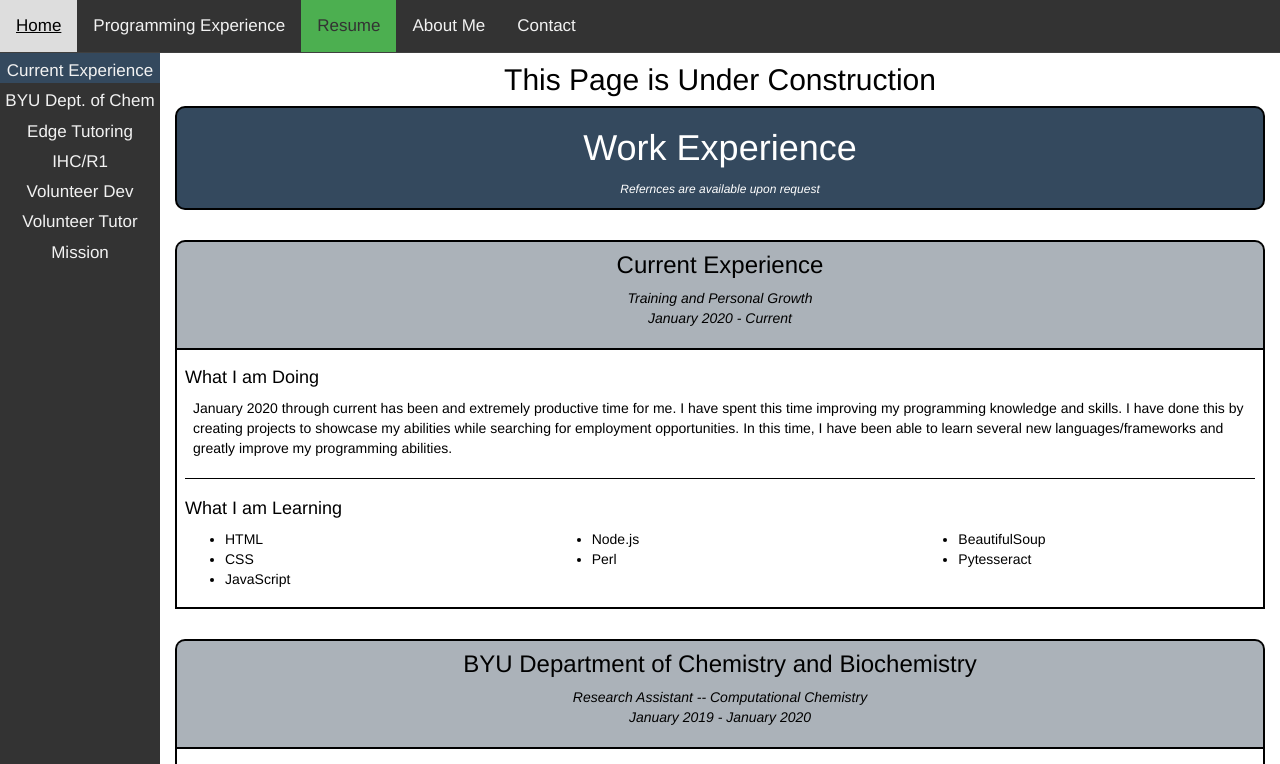
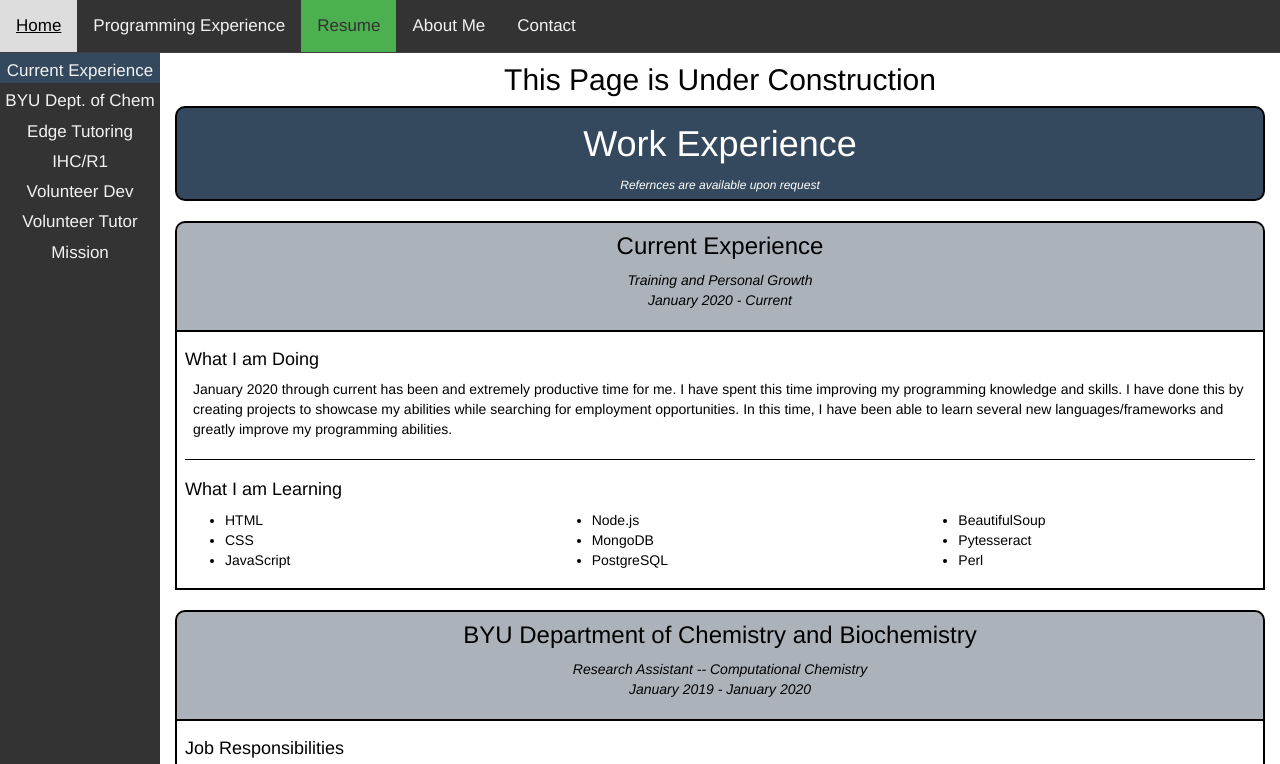
Before and after one commit to stevejaker/stevejaker.github.io, a plain HTML site: page resume.html in a window 1280 px wide. Shown: the top 764 px of the page. Drawn offline with nearby package versions, Linux system fonts and the light colour scheme.

Commit message:
Update work exp.

```diff
--- a/css/style.css
+++ b/css/style.css
@@ -104,11 +104,11 @@ footer .copyright {
 
   /* END STYLING RELATED TO FONTS */
   /* START STYLING RELATED TO NAVBARS */
-  /* @media (max-width: 768px) {
-    .topnav a .about-contact {
-        float: left;
-    }
-  } */
+/* @media (max-width: 768px) {
+  .topnav a .about-contact {
+      float: left;
+  }
+} */
 .topnav {
   overflow: hidden;
   background-color: #333;
@@ -427,9 +427,13 @@ footer .copyright {
   padding-bottom: 53px;
   display: inline-block;
 }
+/* #work-experience {
+  margin-bottom: -20px;
+  display: inline-block;
+} */
 
 .company {
-  padding-top: 10px;
+  /* padding-top: 10px; */
 }
 .company-head {
   padding: 10px;
--- a/resume.html
+++ b/resume.html
@@ -43,7 +43,7 @@ you may find expanded job descriptions and/or additional information on this pag
           <h2>This Page is Under Construction</h2>
         </div>
         <div class="work-experience">
-          <div class="section-title">
+          <div class="section-title work-experience">
             <span class="textbox">
               <h1>Work Experience</h1>
               <span class="reference-statement">Refernces are available upon request</span>
@@ -92,7 +92,8 @@ you may find expanded job descriptions and/or additional information on this pag
                     <div class="current-learning">
                       <ol style="list-style-type: inherit;">
                         <li>Node.js</li>
-                        <li>Perl</li>
+                        <li>MongoDB</li>
+                        <li>PostgreSQL</li>
                       </ol>
                     </div>
                   </div>
@@ -101,6 +102,7 @@ you may find expanded job descriptions and/or additional information on this pag
                       <ol style="list-style-type: inherit;">
                         <li>BeautifulSoup</li>
                         <li>Pytesseract</li>
+                        <li>Perl</li>
                       </ol>
                     </div>
                   </div>
```
Also changed, not shown: contact.html (+4 -12 lines).
